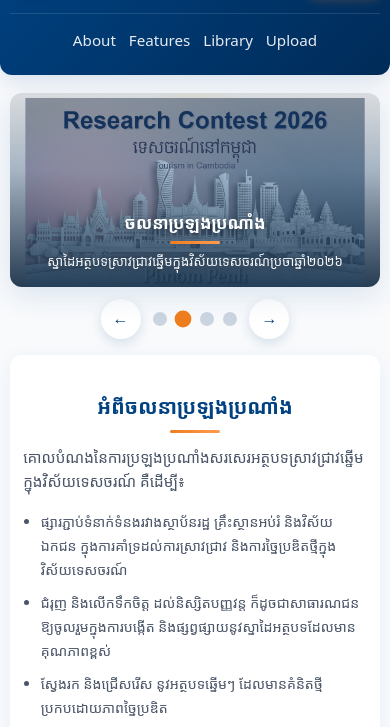
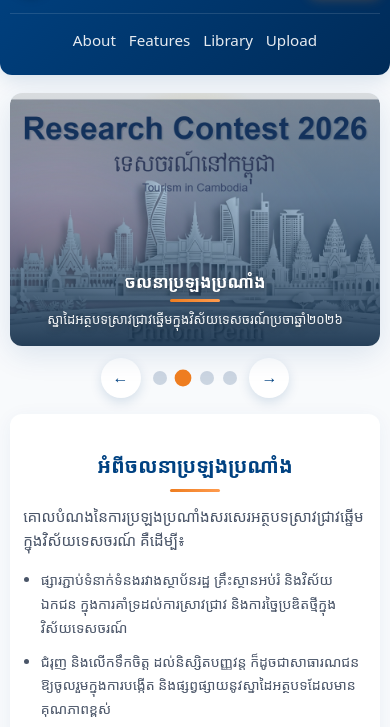
Before and after one commit to bora2025/rehister-upload-form, a website: page index.html in a window 390 px wide. Shown: the part 61-788 px from the top of the page. Drawn offline with Linux system fonts and the light colour scheme; a web font is replaced by a local one.

Commit message:
Set hero slider height to 30vh on mobile

```diff
--- a/index.html
+++ b/index.html
@@ -606,6 +606,18 @@
 
             .slider {
                 border-radius: 12px;
+                height: 30vh;
+                min-height: 180px;
+            }
+
+            .slide {
+                height: 100%;
+            }
+
+            .slide img {
+                width: 100%;
+                height: 100%;
+                object-fit: cover;
             }
 
             .slide-caption {
```
